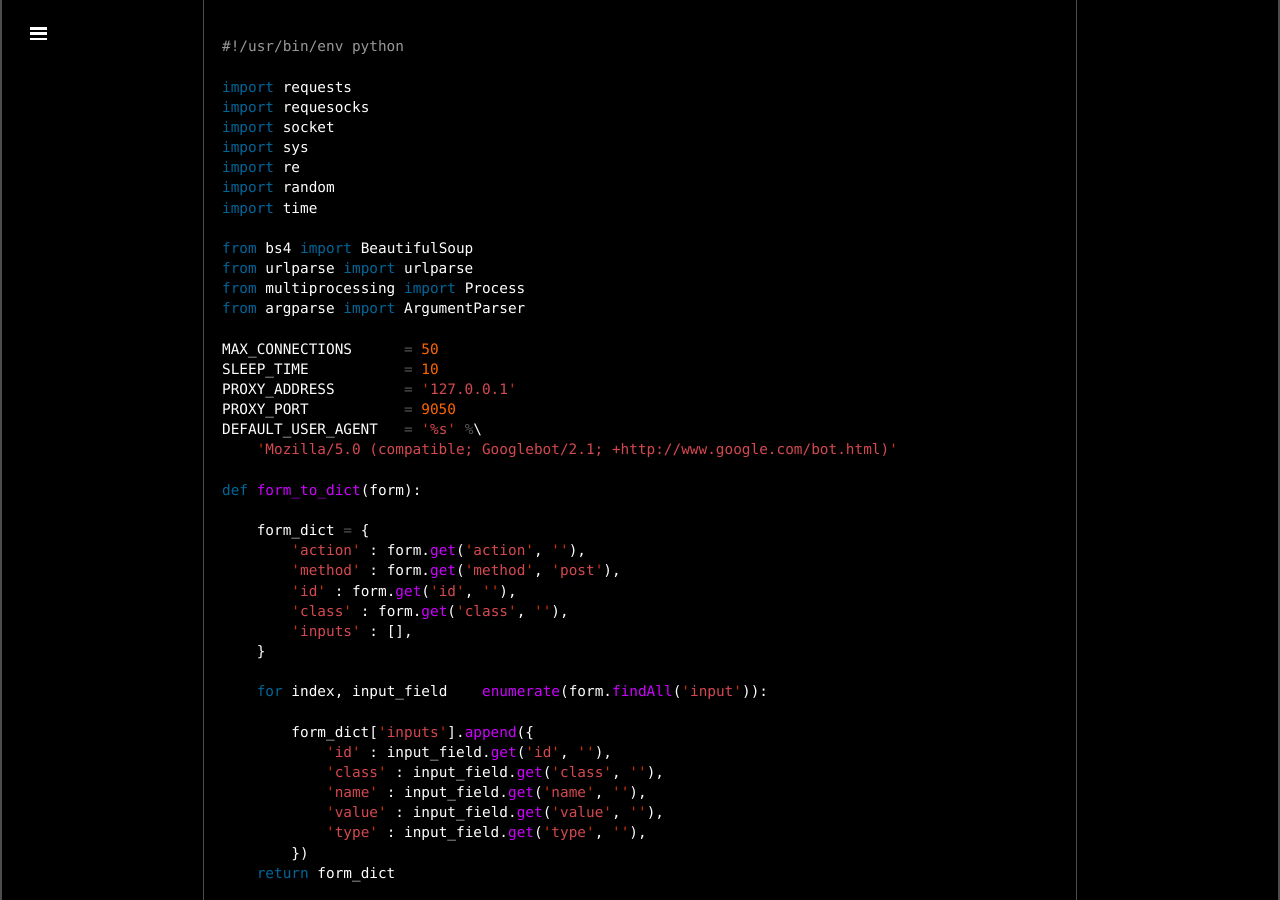
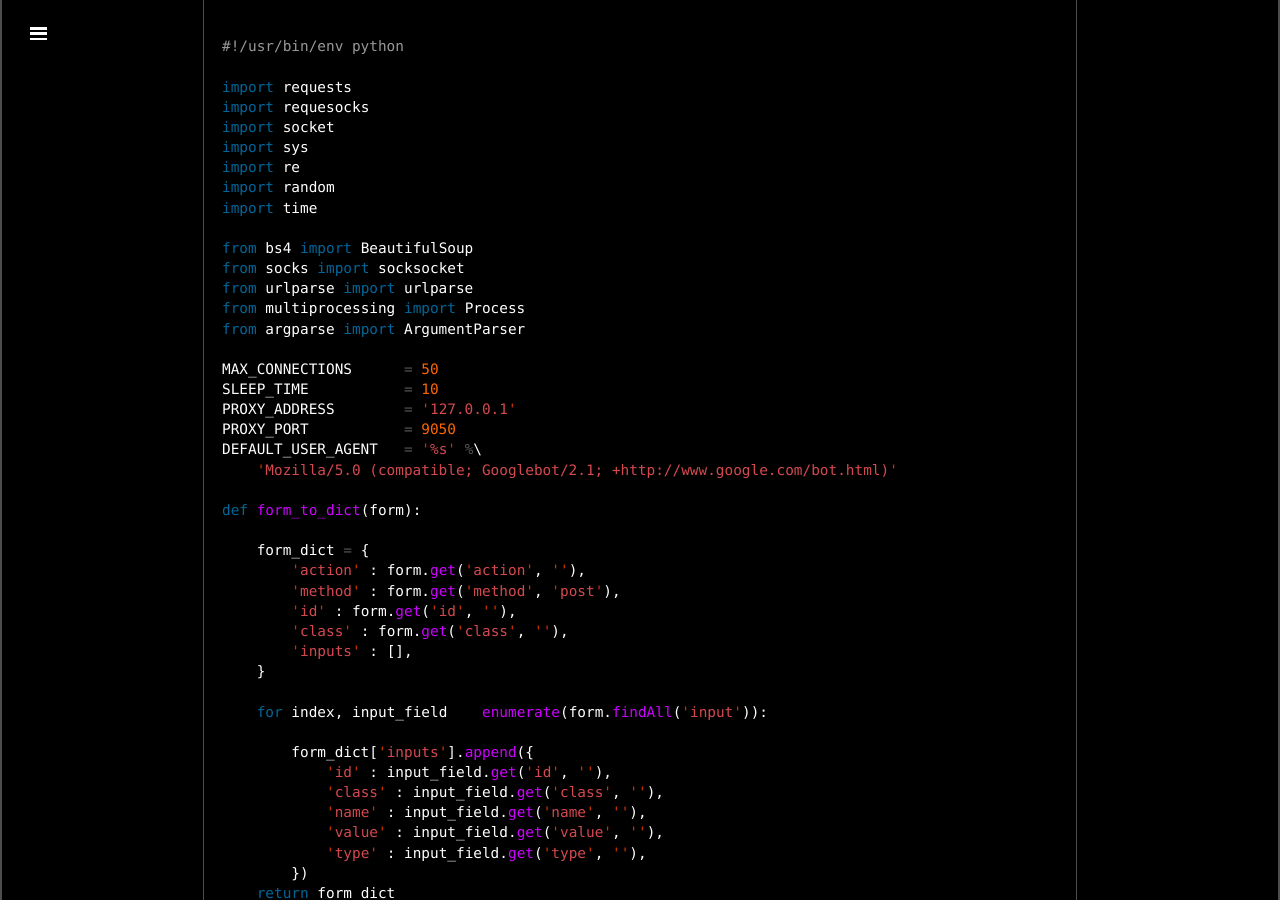
Before and after one commit to s0lst1c3/s0lst1c3.github.io, a Jekyll site: the page built from _posts/2015-11-23-rudy-layer-7-dos.md, in a window 1280 px wide and 900 px high, scrolled down 5957 px. Built offline with Jekyll 4.4.1, drawn with Linux system fonts in a browser that asks for light colours; Markdown is read by kramdown in place of the engine named in the settings; comment, search, counter and statistics services are not loaded.

Commit message:
Updated RUDY post

```diff
--- a/_posts/2015-11-23-rudy-layer-7-dos.md
+++ b/_posts/2015-11-23-rudy-layer-7-dos.md
@@ -216,6 +216,7 @@ import random
 import time
 
 from bs4 import BeautifulSoup
+from socks import socksocket
 from urlparse import urlparse
 from multiprocessing import Process
 from argparse import ArgumentParser
```
